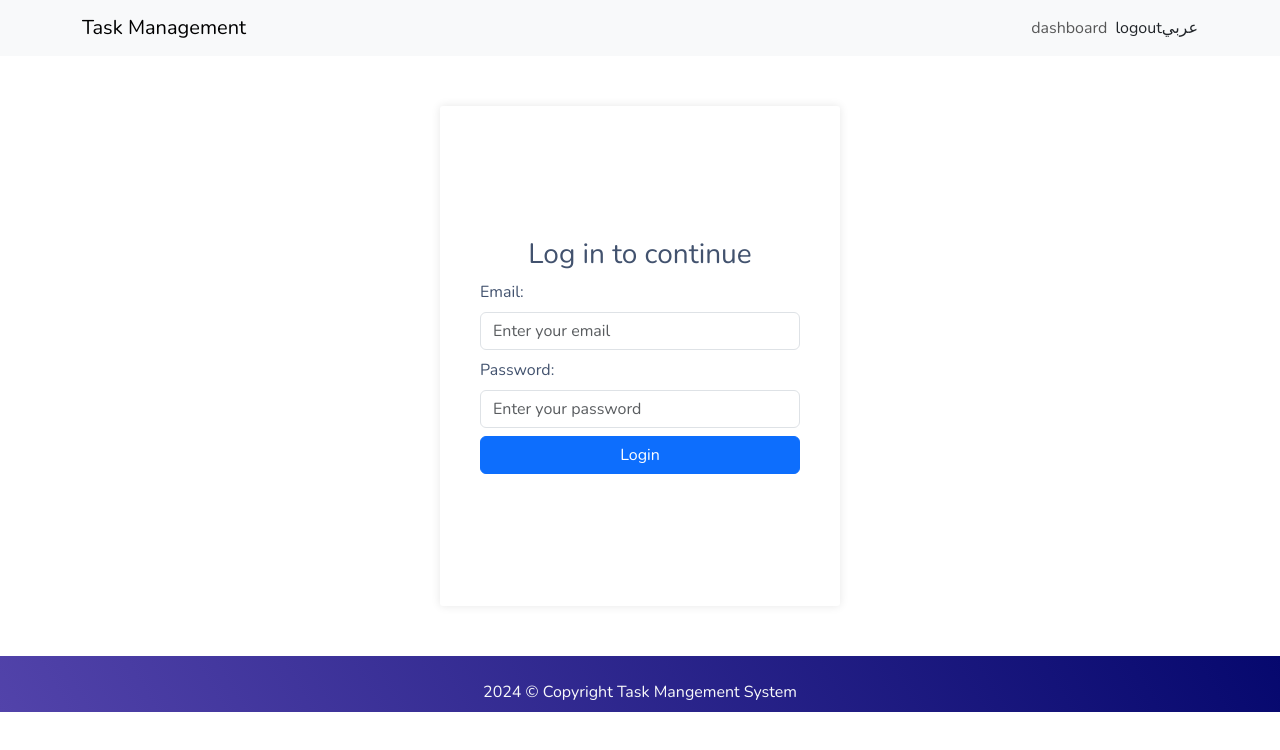
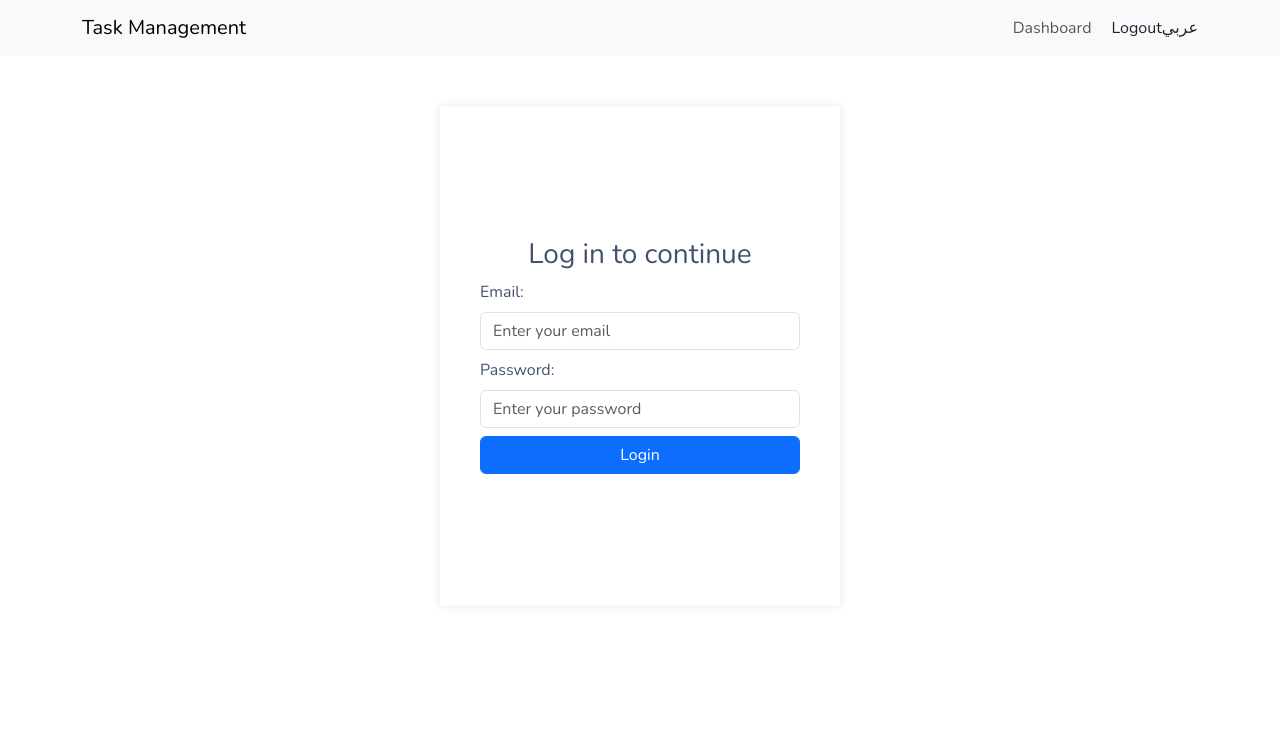
Before and after one commit to RoaaTareq/TaskManagment, a React (Create React App) app: page /sign-in in a window 1280 px wide. Shown: the top 750 px of the page. Built offline with nearby package versions, Linux system fonts and the light colour scheme; sample sign-in values are in the browser's storage.

Commit message:
fix-issue

```diff
--- a/src/App.js
+++ b/src/App.js
@@ -1,5 +1,5 @@
 import React from 'react';
-import { BrowserRouter as Router, Route, Routes } from 'react-router-dom';
+import { BrowserRouter as Router, Route, Routes, useLocation } from 'react-router-dom';
 import Home from './views/Home/Home';
 import Navbar from './views/Layout/Navbar';
 import MainFooter from './views/Layout/MainFooter';
@@ -16,6 +16,17 @@ function App() {
     <AuthProvider>
       <Router>
         <Navbar />
+        <MainContent />
+      </Router>
+    </AuthProvider>
+  );
+}
+
+function MainContent() {
+  const location = useLocation();
+
+  return (
+    <>
       <Routes>
         <Route path="/" element={<Home />} />
         <Route path="/sign-up" element={<Register />} />
@@ -34,9 +45,10 @@ function App() {
 
         <Route path="*" element={<NotFound />} />
       </Routes>
-        <MainFooter />
-      </Router>
-    </AuthProvider>
+
+      {/* Render footer only on home page */}
+      {location.pathname === '/' && <MainFooter />}
+    </>
   );
 }
 
--- a/src/assets/locales/ar.json
+++ b/src/assets/locales/ar.json
@@ -24,5 +24,7 @@
     "integration-text": "قم بتوصيل التطبيقات التي تستخدمها بالفعل في سير عمل نظامك أو أضف ميزة Power-Up لتخصيص تجربتك.",
     "support-text": "يوجد أتمتة بدون كود مدمجة في كل لوحة مهام، مما يتيح لك التركيز على العمل الذي يهمك بينما يتولى النظام المهام المتكررة.",
     "use-text": "توجد أتمتة بدون كود مدمجة في كل لوحة مهام، مما يسمح لك بالتركيز على العمل المهم بينما يدير النظام المهام المتكررة.",
-    "copy":"حقوق النشر محفوظة 2024Task Mangement System ©"
+    "copy":"حقوق النشر محفوظة 2024Task Mangement System ©",
+    "dashboard" :"لوحة التحكم",
+    "logout":" الخروج من النظام"
 }
--- a/src/assets/locales/en.json
+++ b/src/assets/locales/en.json
@@ -25,7 +25,9 @@
     "integration-text":"Connect the apps already used into your system workflow or add a Power-Up to fine-tune your specific needs.",
     "support-text":"No-code automation is built into every Task board. Focus on the work that matters most and let the robots do the rest.",
     "use-text":"No-code automation is built into every Task board. Focus on the work that matters most and let the robots do the rest.",
-    "copy":"2024 © Copyright Task Mangement System"
+    "copy":"2024 © Copyright Task Mangement System",
+    "dashboard" :"Dashboard",
+    "logout":"Logout"
 
 
 
--- a/src/components/Layout/Navbar.jsx
+++ b/src/components/Layout/Navbar.jsx
@@ -24,7 +24,7 @@ const Navbar = ({ brand, links, bgColor = 'light' }) => {
                                         {link.label}
                                     </button>
                                 ) : (
-                                    <Link className="nav-link" to={link.href}>
+                                    <Link className="nav-link navbar-margin" to={link.href}>
                                         {link.label}
                                     </Link>
                                 )}
--- a/src/index.css
+++ b/src/index.css
@@ -35,6 +35,9 @@ body {
    cursor: 'pointer';
    margin: '0 10px'
 }
+.navbar-margin{
+margin:0 12px;
+}
 
 /* Icon Card Styling */
 .icon-card {
--- a/src/views/Auth/Login.jsx
+++ b/src/views/Auth/Login.jsx
@@ -30,7 +30,7 @@ const Login = () => {
                 if (user) {
                     localStorage.setItem('loggedInUser', JSON.stringify({ email: user.email, id: user.id }));
                     localStorage.setItem('userId', user.id);
-                    navigate('/dashboard');
+                    navigate('/dashboard/task');
                 } else {
                     setErrors({ api: 'Invalid email or password' });
                 }
```
Lines whose indentation alone changed are shown as unchanged.
